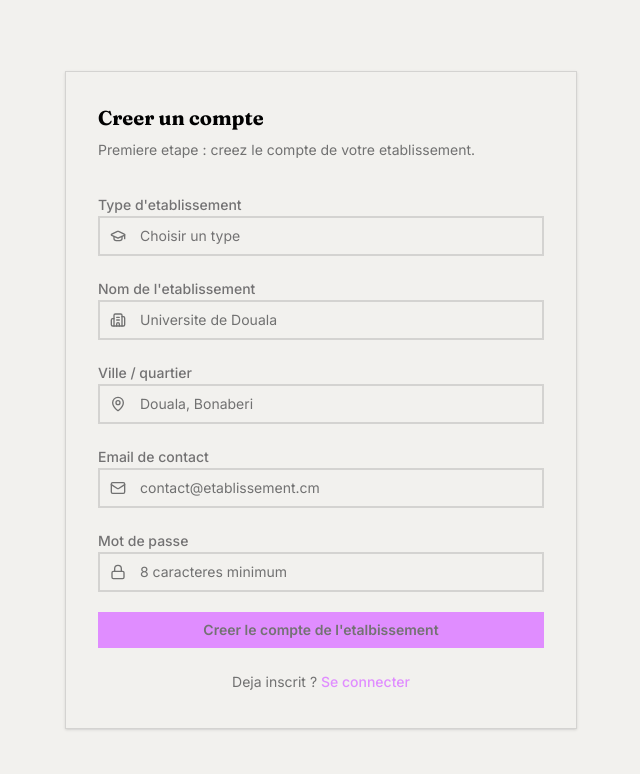
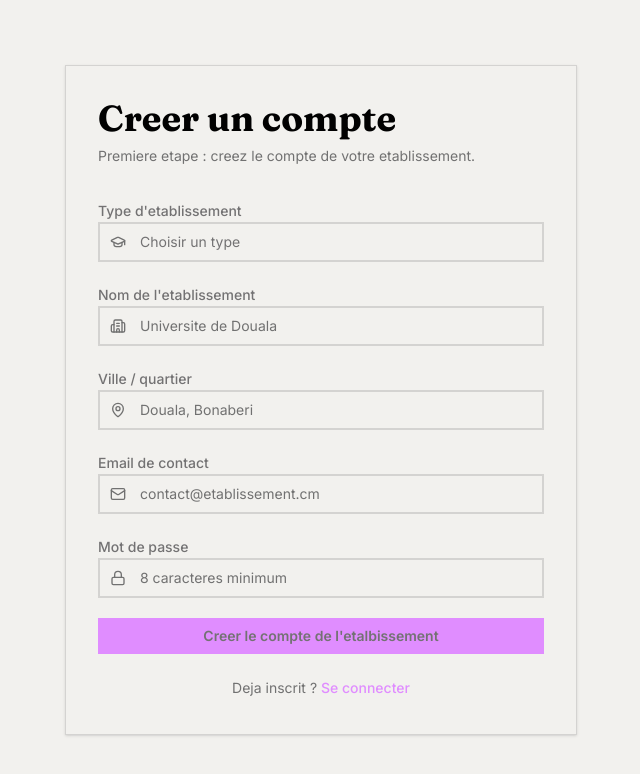
Before and after one commit to pxtrice03/Academic-Librarian, a React (Vite) app in the folder client/: page /inscription in a window 1280 px wide. Shown: the top 774 px of the page, without its empty margins (319-959 px from the left). Built offline with nearby package versions, Linux system fonts and the light colour scheme.

Commit message:
Update AuthLayout.tsx

```diff
--- a/client/src/components/layout/AuthLayout.tsx
+++ b/client/src/components/layout/AuthLayout.tsx
@@ -18,14 +18,14 @@ const AuthLayout = ({
         <main className="flex flex-1 items-center justify-center px-6 py-16">
             {/* form cart */}
             <div className="w-full max-w-lg border border-line bg-card p-8 shadow-sm">
-                <h1 className="text-xl font-bold">{title}</h1>
-                <p className="mt-2 text-sm text-muted-foreground">{description}</p>
+                <h1 className="text-4xl font-bold">{title}</h1>
+                <p className="mt-2 text-sm text-muted-foreground md:text-md">{description}</p>
 
                 {/* form */}
                 <div className="mt-8">{children}</div>
 
                 {/* alternative link under form */}
-                <p className="mt-6 text-center text-sm text-muted-foreground">{footer}</p>
+                <p className="mt-6 text-center text-sm text-muted-foreground md:text-md">{footer}</p>
             </div>
         </main>
 
```
